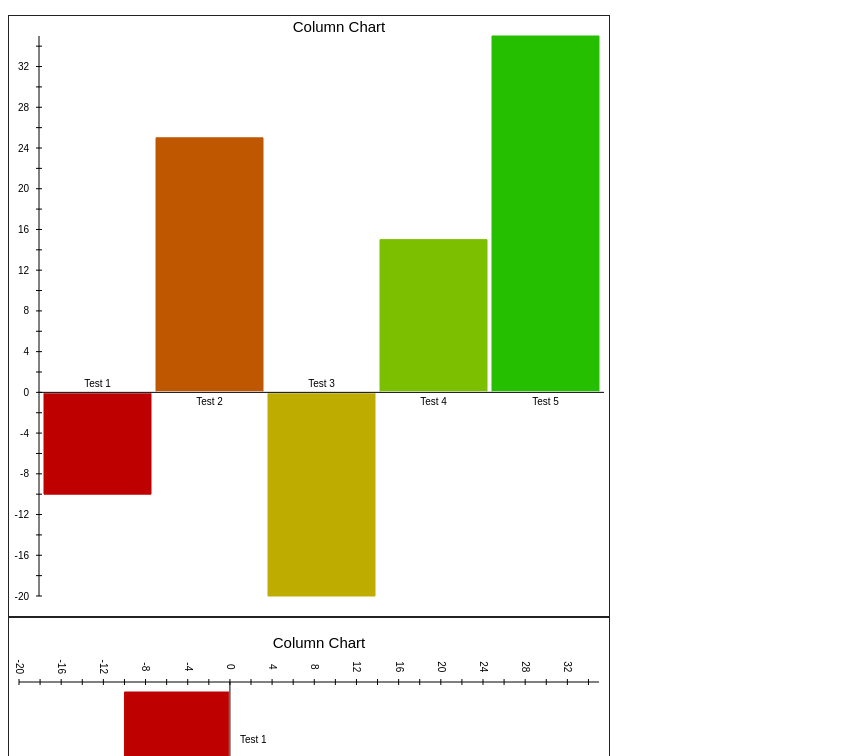
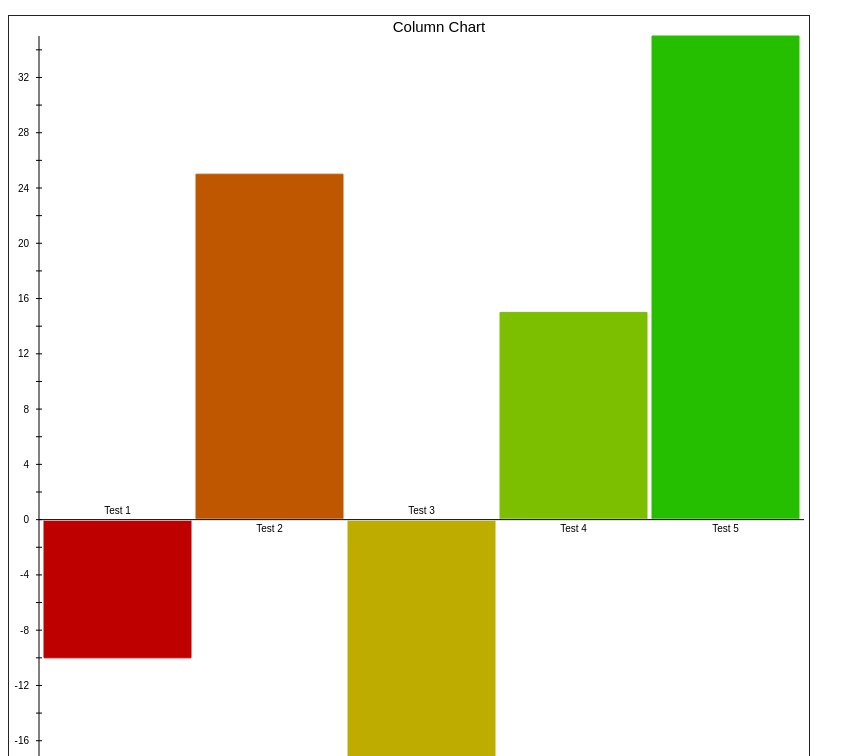
Before and after one commit to specinnovations/orange-charts, a plain HTML site: page index.html in a window 1280 px wide. Shown: the part 44-800 px from the top of the page, without its empty margins (0-865 px from the left). Drawn offline with Linux system fonts and the light colour scheme.

Commit message:
Update to index.html testing page

```diff
--- a/index.html
+++ b/index.html
@@ -11,14 +11,24 @@
     <title>Raphael Charting Library</title>
     <meta name="description" content="">
 
+    <style>
+
+    	.chart {
+    		width: 800px;
+    		height: 800px;
+    		border: solid 1px #222;
+    	}
+
+    </style>
+
 </head>
 <body>
 
 <h3>Raphael Charting Library</h3>
 
-<div id="holder-column" style="width: 600px; height: 600px; border: solid 1px #222;"></div>
-<div id="holder-bar" style="width: 600px; height: 600px; border: solid 1px #222;"></div>
-<div id="holder-line" style="width: 600px; height: 600px; border: solid 1px #222;"></div>
+<div id="holder-column" class="chart"></div>
+<div id="holder-bar" class="chart"></div>
+<div id="holder-line" class="chart"></div>
 
 <script type="text/javascript" src="libs/raphael.js"></script>
 <script type="text/javascript" src="src/charts.column.js"></script>
@@ -31,7 +41,7 @@ window.onload = function() {
 
 	var linePaper = new Raphael( "holder-line" );
 
-	linePaper.linechart( 0 , 0 , 600, 600, [[
+	linePaper.linechart( 0 , 0 , 800, 800, [[
         	{ "x": 0, "y": 0 },
         	{ "x": 10, "y": 20 },
         	{ "x": 20, "y": 10 },
@@ -51,7 +61,7 @@ window.onload = function() {
 
     var barPaper = new Raphael( "holder-column" );
 
-	barPaper.barchart( 0 , 0 , 600 , 600 , [
+	barPaper.barchart( 0 , 0 , 800 , 800 , [
 		{ "value" : -10 , "label" : "Test 1" } ,
 		{ "value" : 25 , "label" : "Test 2" } ,
 		{ "value" : -20 , "label" : "Test 3" } ,
@@ -63,7 +73,7 @@ window.onload = function() {
 
 	var columnPaper = new Raphael( "holder-column" );
 
-	columnPaper.columnchart( 0 , 0 , 600 , 600 , [
+	columnPaper.columnchart( 0 , 0 , 800 , 800 , [
 		{ "value" : -10 , "label" : "Test 1" } ,
 		{ "value" : 25 , "label" : "Test 2" } ,
 		{ "value" : -20 , "label" : "Test 3" } ,
```
